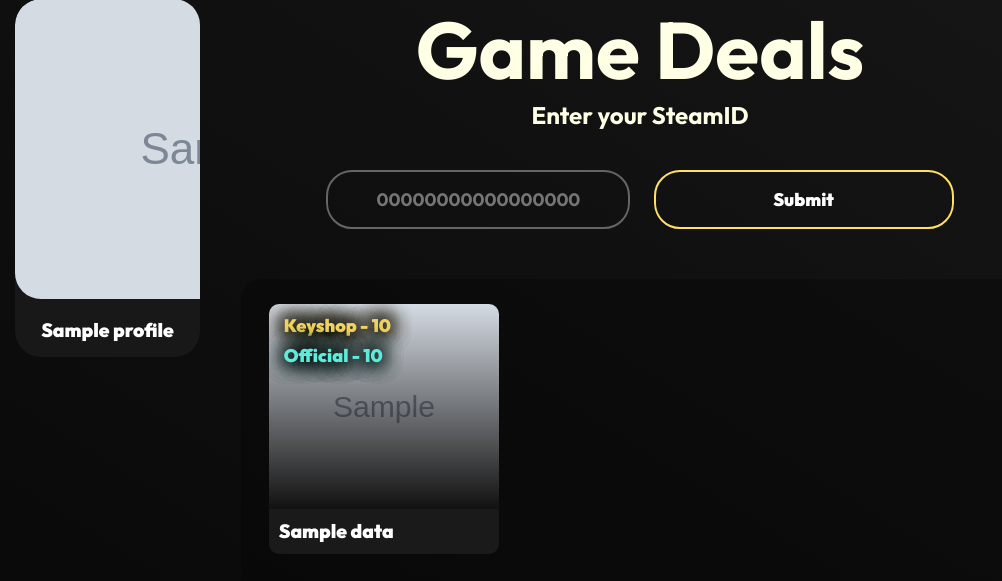
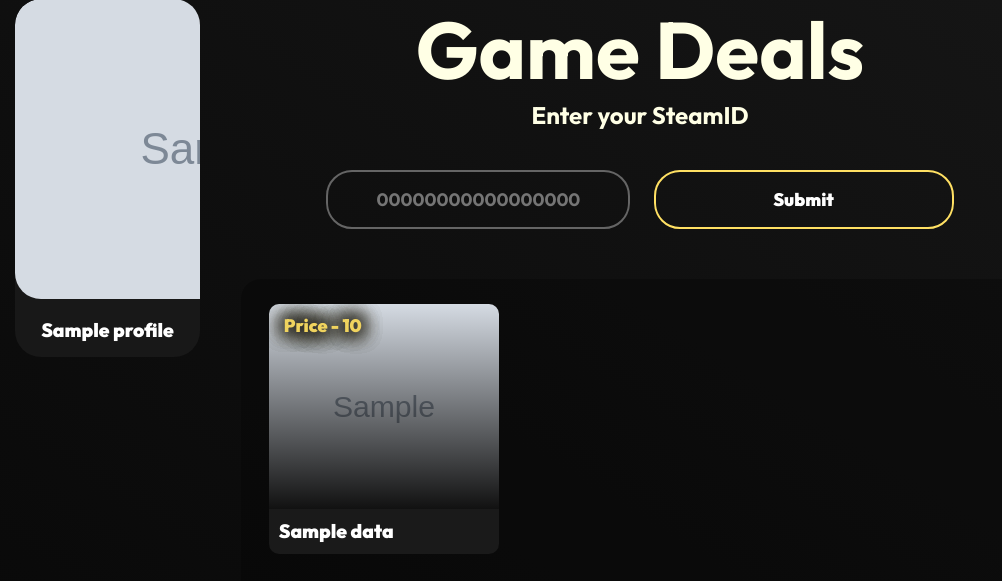
Before and after one commit to blazer2dev/steam-wishlist-viewer, a Flask app: template templates/index.html in a window 1280 px wide. Shown: the part 41-622 px from the top of the page, without its empty margins (0-1002 px from the left). Run offline with Flask 3, Linux system fonts and the light colour scheme; the template is opened without the code that fills it: most values are stand-ins (such as "Sample title", 1, 10 or a date in 2020); grey boxes marked "Sample" are stand-in pictures.

Commit message:
pricing css swap

```diff
--- a/static/css/style.css
+++ b/static/css/style.css
@@ -135,7 +135,7 @@ body {
     justify-content: center;
 }
 
-.deal_banner .keyshop_price {
+.deal_banner .official_price {
     color: rgb(240 211 94);
     top: 0px;
     left: 5px;
@@ -143,14 +143,13 @@ body {
     text-shadow: 0px 0px 20px #000, 0px 0px 20px #000, 0px 0px 20px #000, 0px 0px 20px #000, 0px 0px 20px #000, 0px 0px 20px;
 }
 
-.deal_banner .official_price {
+.deal_banner .keyshop_price {
     color: #5cecdc;
     top: 30px;
     left: 5px;
     font-size: large;
     text-shadow: 0px 0px 20px #000, 0px 0px 20px #000, 0px 0px 20px #000, 0px 0px 20px #000, 0px 0px 20px #000, 0px 0px 20px;
 }
-
 
 .deal_gradient {
     position: relative;
--- a/templates/index.html
+++ b/templates/index.html
@@ -43,8 +43,8 @@
                 <div class="deal_container">
                     <div class="deal_banner">
                         <img src={{data.img_url}}>
-                        <span class="keyshop_price">Keyshop - {{data.keyshop_price}}</span>
-                        <span class="official_price">Official - {{data.official_price}}</span>
+                        <span class="official_price">Price - {{data.official_price}}</span>
+                        <!-- <span class="keyshop_price">Keyshop - {{data.keyshop_price}}</span> -->
                         <div class="deal_gradient"></div>
                     </div>
                     <span>{{data.game_name}}</span>
```
